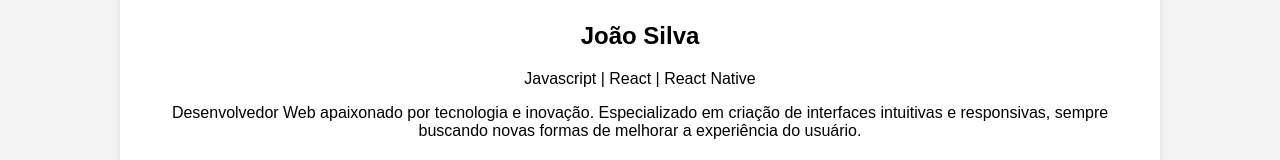
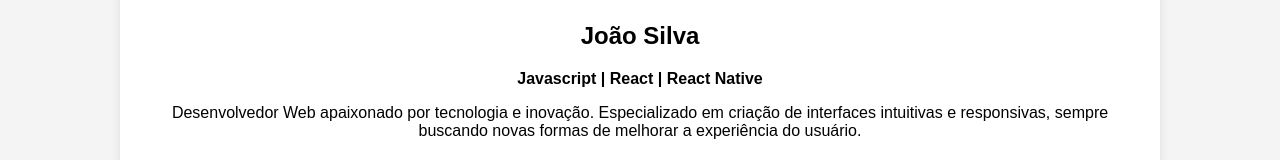
Before and after one commit to rodrifontes/portfolio-git, a plain HTML site: page index.html in a window 1280 px wide. Shown: the part 274-434 px from the top of the page. Drawn offline with Linux system fonts and the light colour scheme.

Commit message:
Update index.html

```diff
--- a/index.html
+++ b/index.html
@@ -16,7 +16,7 @@
     <div class="profile">
       <img src="./img/perfil.png" alt="Minha Foto">
       <h2>João Silva</h2>
-      <span>Javascript | React | React Native</span>
+      <b>Javascript | React | React Native</b>
       <p>Desenvolvedor Web apaixonado por tecnologia e inovação. Especializado em criação de interfaces intuitivas e
         responsivas, sempre buscando novas formas de melhorar a experiência do usuário.</p>
     </div>
```
